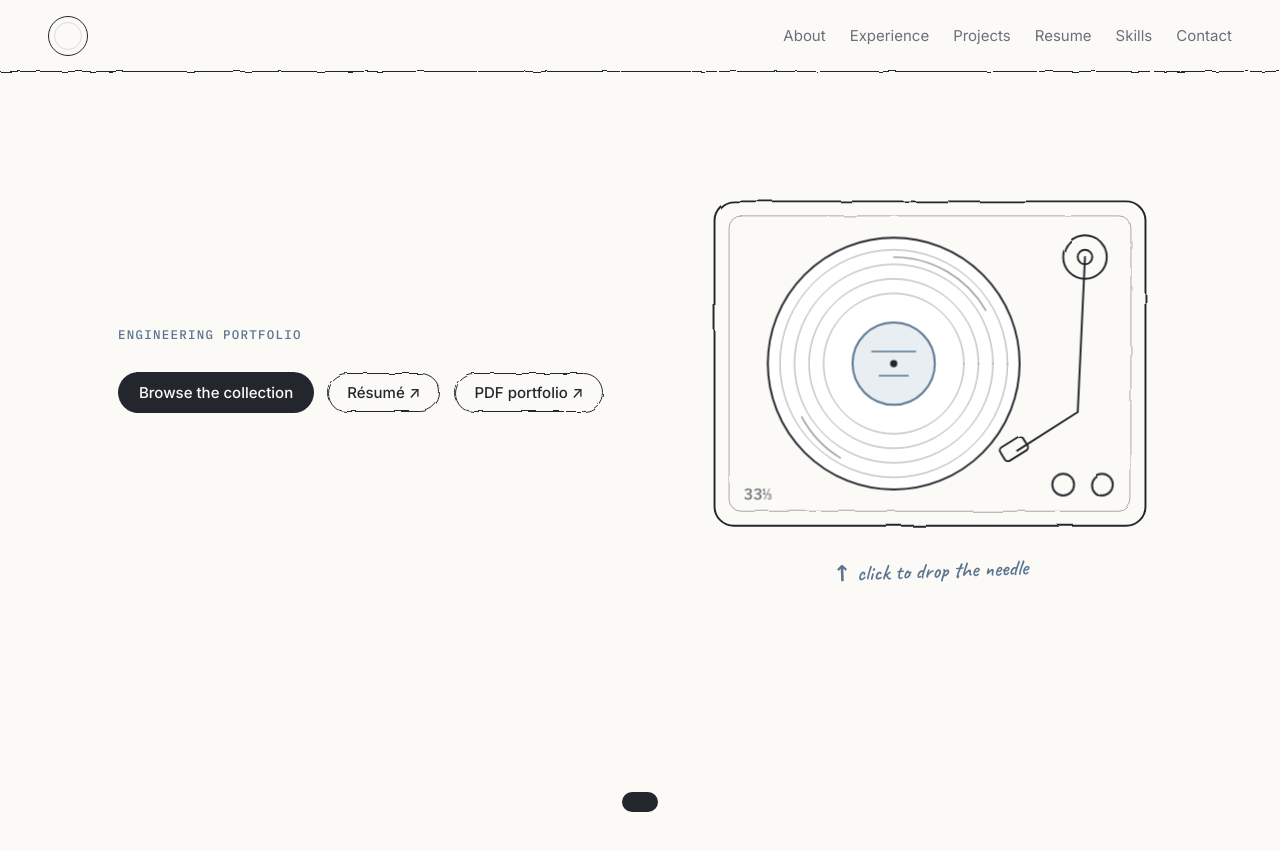
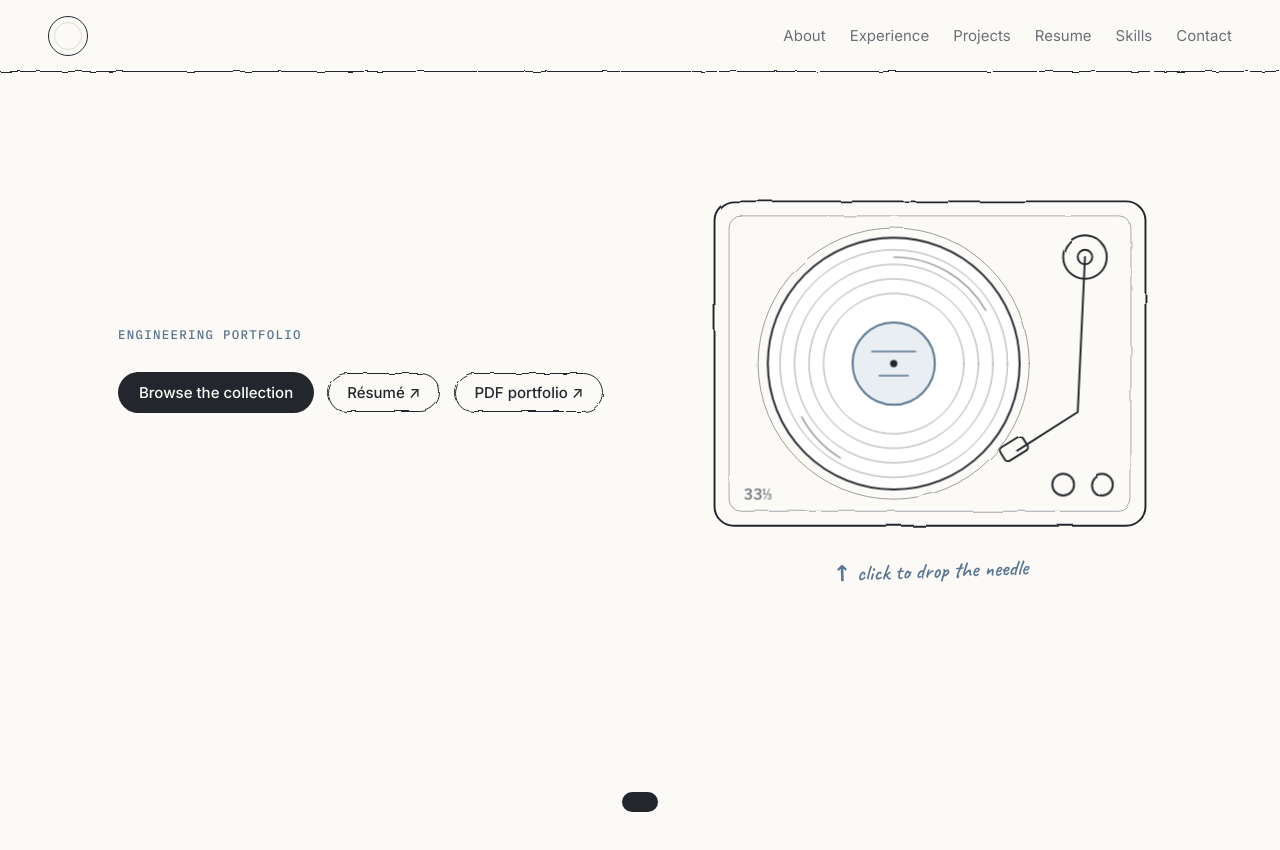
Before and after one commit to joaniehui/joaniehui.github.io, a plain HTML site: page index.html in a window 1280 px wide. Shown: the top 850 px of the page. Drawn offline with Linux system fonts and the light colour scheme.

Commit message:
Update index.html

```diff
--- a/index.html
+++ b/index.html
@@ -59,7 +59,17 @@
           <g filter="url(#rough)">
           <rect x="12" y="16" width="356" height="268" rx="16"/>
           <rect x="24" y="28" width="332" height="244" rx="10" stroke-width=".7" opacity=".45"/>
-                      <g class="label-art">
+          <circle cx="160" cy="150" r="112" stroke-width=".8" opacity=".45"/>
+          </g>
+          <g class="platter">
+            <circle cx="160" cy="150" r="104" class="fill-surface"/>
+            <circle cx="160" cy="150" r="94" stroke-width=".6" opacity=".55"/>
+            <circle cx="160" cy="150" r="82" stroke-width=".6" opacity=".55"/>
+            <circle cx="160" cy="150" r="70" stroke-width=".6" opacity=".55"/>
+            <circle cx="160" cy="150" r="58" stroke-width=".6" opacity=".55"/>
+            <path d="M160 62 A88 88 0 0 1 236 106" stroke-width="1.1" opacity=".5"/>
+            <path d="M84 194 A88 88 0 0 0 116 228" stroke-width="1.1" opacity=".5"/>
+            <g class="label-art">
               <circle cx="160" cy="150" r="34" class="lbl"/>
               <path d="M142 140 h36" class="a" stroke-width="1.4"/>
               <path d="M148 160 h24" class="a" stroke-width="1.1"/>
@@ -69,19 +79,6 @@
           </g>
           <!-- your photo sits here when it stays upright (photoSpins: false) -->
           <g id="ttPhotoStill"></g>
-          <g class="platter">
-            <circle cx="160" cy="150" r="104" class="fill-surface"/>
-            <circle cx="160" cy="150" r="94" stroke-width=".6" opacity=".55"/>
-            <circle cx="160" cy="150" r="82" stroke-width=".6" opacity=".55"/>
-            <circle cx="160" cy="150" r="70" stroke-width=".6" opacity=".55"/>
-            <circle cx="160" cy="150" r="58" stroke-width=".6" opacity=".55"/>
-            <path d="M160 62 A88 88 0 0 1 236 106" stroke-width="1.1" opacity=".5"/>
-            <path d="M84 194 A88 88 0 0 0 116 228" stroke-width="1.1" opacity=".5"/>
-            <circle cx="160" cy="150" r="34" class="lbl"/>
-            <path d="M142 140 h36" class="a" stroke-width="1.4"/>
-            <path d="M148 160 h24" class="a" stroke-width="1.1"/>
-            <circle cx="160" cy="150" r="3" class="fill-ink"/>
-          </g>
           <g filter="url(#rough)">
           <g class="tonearm">
             <circle cx="318" cy="62" r="18"/>
```
